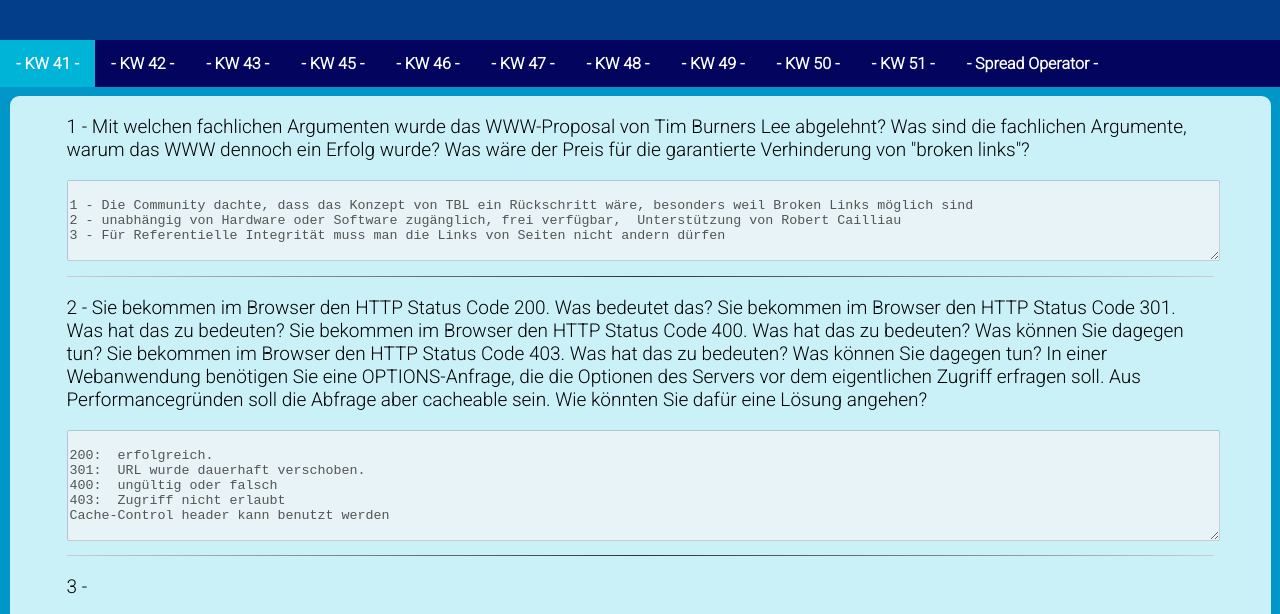
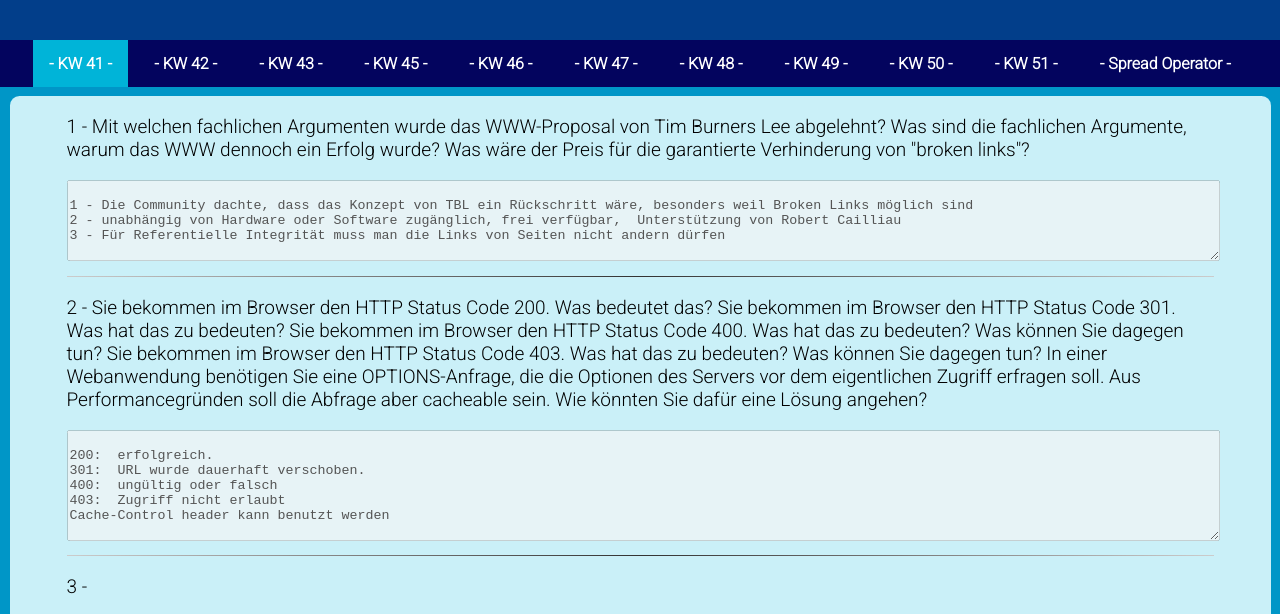
Before and after one commit to seneldoruk/WebEngineering, a plain HTML site: page index.html in a window 1280 px wide. Shown: the part 144-758 px from the top of the page. Drawn offline with Linux system fonts and the light colour scheme.

Commit message:
use grid  for small screens

```diff
--- a/styles.css
+++ b/styles.css
@@ -38,34 +38,17 @@ hr {
   display: flex;
   justify-content: center;
 }
-/* Quelle für .horizontal: https://www.w3schools.com/css/css_navbar_horizontal.asp (mit Anpassungen) */
 ul.horizontal {
   list-style-type: none;
   margin: 0;
   padding: 0;
-  overflow: hidden;
   background-color: #03045e;
-  display: flex;
-  flex-wrap: wrap;
-  justify-content: center;
+  display: grid;
+  grid-template-columns: repeat(auto-fill, minmax(100px, 1fr));
+  grid-gap: 10px;
 }
-
-@media (min-width: 480px) {
-  ul.horizontal {
-    position: -webkit-sticky;
-    position: sticky;
-    top: 0;
-    z-index: 1;
-    justify-content: start;
-  }
-}
-
-ul.horizontal li {
-  float: left;
-}
-
 ul.horizontal li a {
-  display: inline-block;
+  display: block;
   color: white;
   text-align: center;
   padding: 14px 16px;
@@ -73,6 +56,24 @@ ul.horizontal li a {
   cursor: pointer;
   font-weight: bold;
 }
+
+@media (min-width: 480px) {
+  ul.horizontal {
+    display: flex;
+    flex-wrap: wrap;
+    justify-content: center;
+    position: -webkit-sticky;
+    position: sticky;
+    top: 0;
+    z-index: 1;
+  }
+
+  ul.horizontal li a {
+    display: inline-block;
+  }
+
+}
+
 
 ul.horizontal li a:hover:not(.active),
 ul.horizontal li a.active,
```
